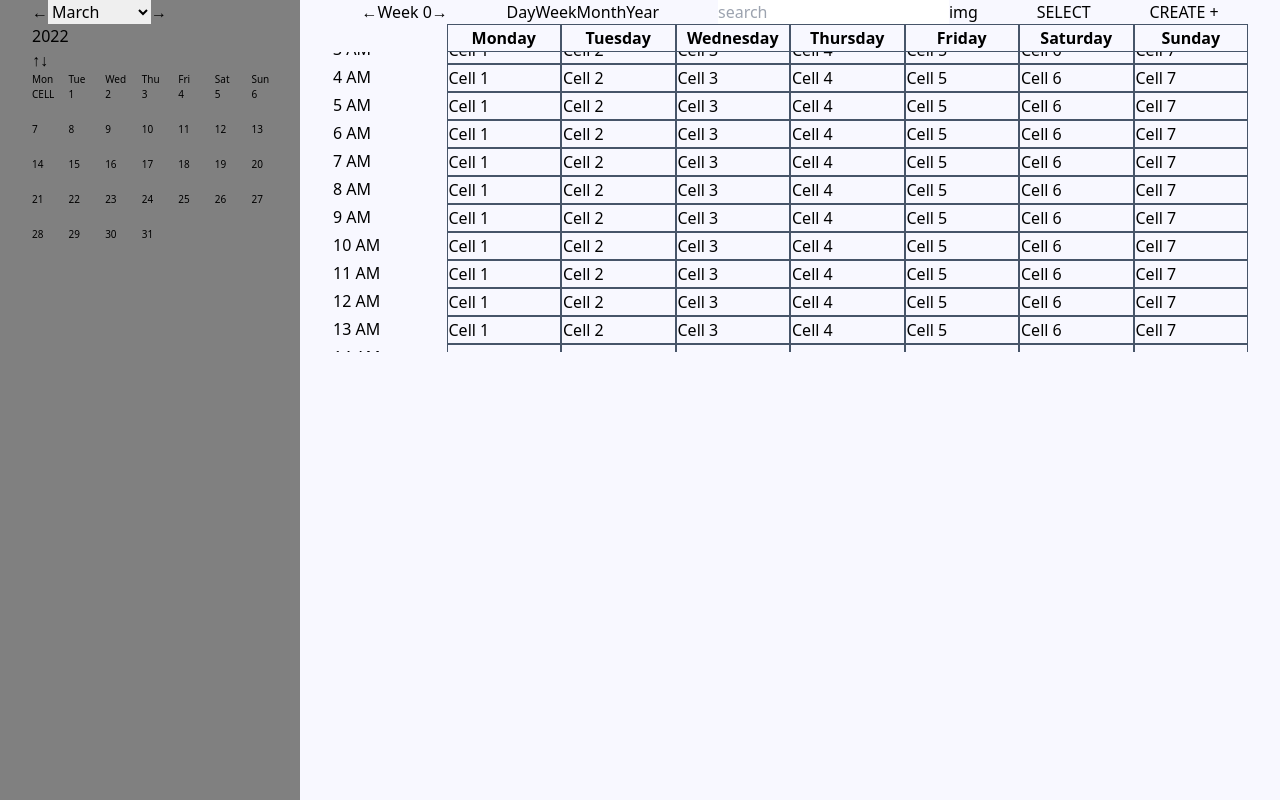
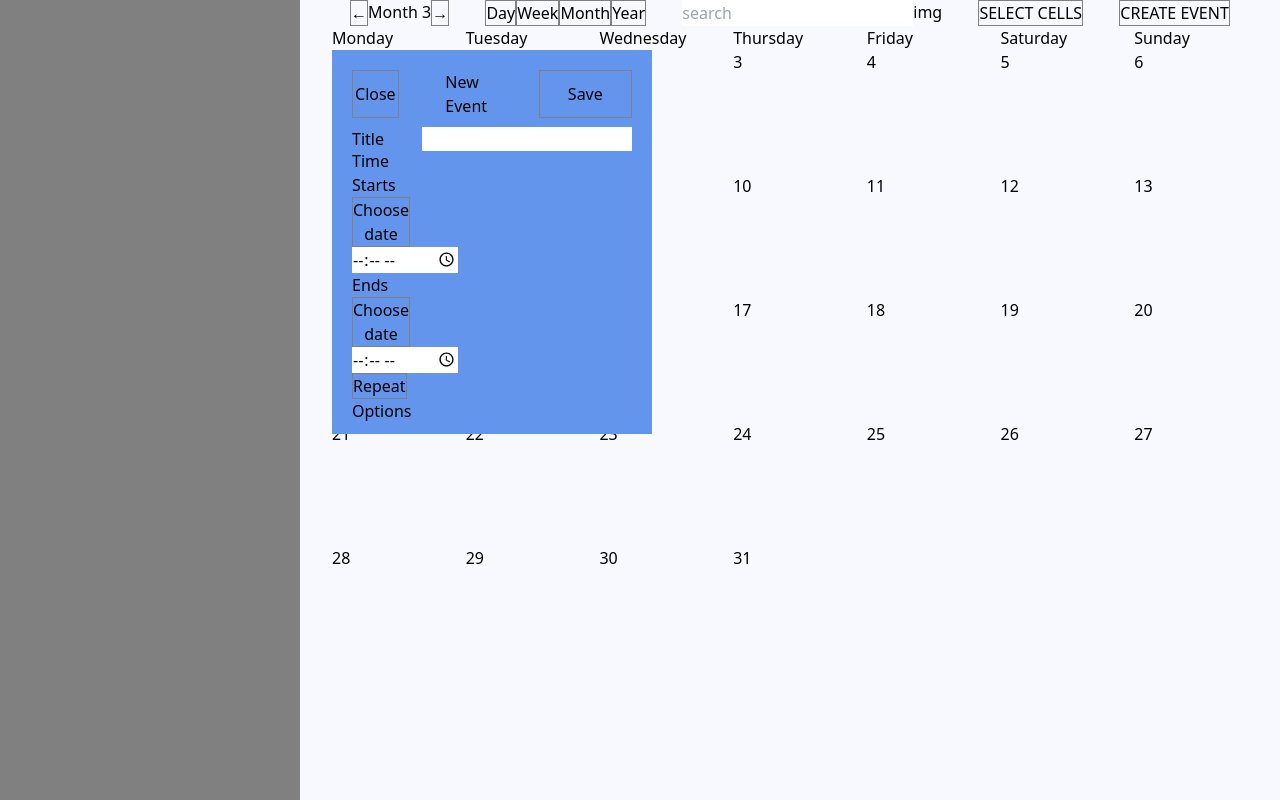
Before and after one commit to iliashe/calendar, a Vue app: page / in a window 1280 px wide. Shown: the top 800 px of the page. Built offline with nearby package versions, Linux system fonts and the light colour scheme.

Commit message:
events form updated

```diff
--- a/src/App.vue
+++ b/src/App.vue
@@ -1,7 +1,7 @@
 <template>
-<section class='side-menu'>
+<aside class='side-menu'>
   <side-menu />
-</section>
+</aside>
 <section class='container calendar-plane flex-1 flex-col'>
   <calendar-plane-header />
   <day-view v-if='views[0].isActive' />
--- a/src/components/CalendarPlaneHeader.vue
+++ b/src/components/CalendarPlaneHeader.vue
@@ -6,25 +6,6 @@
     <p>{{ getActiveView.name }} {{ getActiveView.curr }}</p>
     <button type='button' @click.prevent='updateCurrDate(getActiveView)'>&rarr;</button>
   </div>
-  <!-- <div class='move flex flex-row' v-if='views[1].isActive'>
-    <button type='button' @click.prevent='updateCurrWeek(currWeek - 1)'>&larr;</button>
-    <p>{{ views[1].name }} {{ currWeek }}</p>
-    <button type='button' @click.prevent='updateCurrWeek(currWeek + 1)'>&rarr;</button>
-  </div>
-  <div class='move flex flex-row' v-if='views[2].isActive'>
-    <button type='button' @click.prevent='updateCurrMonth(currDate.currMonth.monthNumber - 1)'>
-      &larr;
-    </button>
-    <p>{{ views[2].name }} {{ currDate.currMonth.monthNumber }}</p>
-    <button type='button' @click.prevent='updateCurrMonth(currDate.currMonth.monthNumber + 1)'>
-      &rarr;
-    </button>
-  </div>
-  <div class='move flex flex-row' v-if='views[3].isActive'>
-    <button type='button' @click.prevent='updateCurrYear(currYear - 1)'>&larr;</button>
-    <p>{{ views[3].name }} {{ currYear }}</p>
-    <button type='button' @click.prevent='updateCurrYear(currYear + 1)'>&rarr;</button>
-  </div> -->
   <div class='toggle-view flex flex-row justify-around'>
     <button
       type='button'
@@ -40,9 +21,9 @@
     <p>img</p>
   </div>
   <div class='select-button'>
-    <button @click='toggleSelect'>SELECT</button>
+    <button @click='toggleSelect'>SELECT CELLS</button>
   </div>
-  <button @click='createEvent()'>CREATE +</button>
+  <button @click='createEvent()'>CREATE EVENT</button>
 </div>
 </template>
 
--- a/src/components/EventForm.vue
+++ b/src/components/EventForm.vue
@@ -1,5 +1,65 @@
 <template>
-<div class='container'>
+  <form class='h-96 overflow-auto w-1/4'>
+    <div class='h-full w-full grid grid-cols-12 grid-rows-12'>
+      <header class='col-span-full row-span-2'>
+        <div class='grid grid-cols-12 grid-row-1'>
+          <button class='col-span-2'>
+            Close
+          </button>
+          <h3 class='col-start-5 col-span-3'>New Event</h3>
+          <button class='col-start-9 col-span-4'>Save</button>
+        </div>
+      </header>
+      <main class='col-span-full row-span-9'>
+        <div class='h-full grid grid-cols-12 grid-rows-12'>
+          <header class='col-span-12 row-span-1'>
+            <div class='grid grid-cols-12'>
+              <!-- eslint-disable-next-line -->
+              <label for='events-title' class='col-span-3'>
+                Title
+              </label>
+              <input id='events-title' class='col-span-9'/>
+            </div>
+          </header>
+          <main class=''>
+            <div class=''>
+              <h1>Time</h1>
+              <div>
+                <label for='event-start'>
+                  Starts
+                  <button type='button'>
+                    Choose date
+                  </button>
+                  <input id='event-start' type='time' />
+                </label>
+              </div>
+              <div>
+                <label for='event-start'>
+                  Ends
+                  <button type='button'>
+                    Choose date
+                  </button>
+                  <input id='event-end' type='time' />
+                </label>
+              </div>
+              <button>Repeat</button>
+            </div>
+            <div class=''>
+              <h5>Options</h5>
+            </div>
+          </main>
+        </div>
+      </main>
+      <!--<footer class=''>
+      <h5>Description</h5>
+      <label for='event-desc'>
+        <textarea id='event-desc'>
+        </textarea>
+      </label>
+      </footer> -->
+    </div>
+  </form>
+<!-- <div class='container'>
   <div class='form'>
     <button
       @click.prevent='commitEvent(
@@ -9,7 +69,6 @@
           startsAt: eventStart,
           endsAt: eventEnd,
           date: eventDate,
-
         }
       )'
     >
@@ -36,7 +95,7 @@
       </label>
     </div>
   </div>
-</div>
+</div> -->
 </template>
 
 <script>
@@ -45,11 +104,13 @@ import { mapMutations, mapState } from 'vuex';
 export default {
   data() {
     return {
-      eventName: '',
-      eventDesc: '',
-      eventStart: '',
-      eventEnd: '',
-      eventDate: 0,
+      event: {
+        title: '',
+        desc: '',
+        start: '',
+        end: '',
+        date: 0,
+      },
     };
   },
   computed: {
@@ -67,10 +128,12 @@ export default {
 </script>
 
 <style scoped>
-.form {
-  height: 100%;
-  display: flex;
-  justify-content: space-around;
-  flex-direction: column;
+form {
+  background-color: #6495ED;
+  top: 50px;
+  position: absolute;
+  z-index: 50;
+  padding: 20px;
+  padding-top: 20px;
 }
 </style>
--- /dev/null
+++ b/src/css/main.css
@@ -0,0 +1,4 @@
+button {
+  border-width: 1px;
+  border-color: gray;
+}
--- a/src/main.js
+++ b/src/main.js
@@ -1,5 +1,6 @@
 import { createApp } from 'vue';
 import App from './App.vue';
+import './css/main.css';
 import './css/tailwind.css';
 import store from './store/store';
 
--- a/src/store/classes/event.js
+++ b/src/store/classes/event.js
@@ -1,9 +1,10 @@
 export default class Event {
   constructor(props) {
+    this.title = props.title;
     this.desc = props.desc;
-    this.name = props.name;
-    this.date = props.date;
+
     this.startsAt = props.startsAt;
     this.endsAt = props.endsAt;
+    this.title = props.title;
   }
 }
--- a/src/store/mutations.js
+++ b/src/store/mutations.js
@@ -17,7 +17,7 @@ const addToSelectedDays = function (state, day) {
 const commitEvent = function (state, $event) {
   const event = new Event({
     desc: $event.desc,
-    name: $event.name,
+    name: $event.title,
     date: $event.date,
     startsAt: $event.startsAt,
     endsAt: $event.endsAt,
--- a/src/store/store.js
+++ b/src/store/store.js
@@ -137,7 +137,7 @@ export default createStore({
     // currYear: currentYear,
 
     createEventForm: {
-      isVisible: false,
+      isVisible: true,
     },
 
     events: [
@@ -158,12 +158,12 @@ export default createStore({
       },
       {
         name: 'Week',
-        isActive: true,
+        isActive: false,
         curr: currentFullDate.currWeek,
       },
       {
         name: 'Month',
-        isActive: false,
+        isActive: true,
         curr: currentFullDate.currMonth.monthNumber,
       },
       {
--- a/src/views/Month.vue
+++ b/src/views/Month.vue
@@ -17,9 +17,7 @@
       {{ day.monthDate }}
     </li>
   </ul>
-  <div class='evf' v-if='createEventForm.isVisible'>
-    <event-form />
-  </div>
+  <event-form v-if='createEventForm.isVisible' />
 </div>
 </template>
 
@@ -71,13 +69,6 @@ export default {
   background-color: beige;
 }
 
-.evf {
-  background-color: #6495ED;
-  top: 50px;
-  position: absolute;
-  z-index: 50;
-}
-
 .mo {
   height: 100%;
 }
--- a/src/views/Week.vue
+++ b/src/views/Week.vue
@@ -17,7 +17,7 @@
       <tr class='grid grid-cols-8 w-full' v-for='(hour, index) in 24' :key='index'>
         <td>{{ hour - 1 }} AM</td>
         <td
-          class='border border-slate-600'
+          class='border border-slate-600 grid grid-cols-8 grid-rows-24'
           v-for='(cell, index) in 7'
           :key='index'
         >
@@ -54,4 +54,9 @@ tbody {
   height: 300px;
   overflow: auto;
 }
+
+::-webkit-scrollbar {
+  display: none;
+}
+
 </style>
--- a/tailwind.config.js
+++ b/tailwind.config.js
@@ -4,7 +4,19 @@ module.exports = {
     container: {
       padding: '2rem',
     },
-    extend: {},
+    extend: {
+      gridRow: {
+        'span-7': 'span 7 / span 7',
+        'span-8': 'span 8 / span 8',
+        'span-9': 'span 9 / span 9',
+        'span-10': 'span 10 / span 10',
+        'span-11': 'span 11 / span 11',
+        'span-12': 'span 12 / span 12',
+      },
+      gridTemplateRows: {
+        '12': 'repeat(12, minmax(0, 1fr))',
+      }
+    },
   },
   plugins: [],
 };
```
Also changed, not shown: 11 other files (tests, documents, lock files or other folders).
